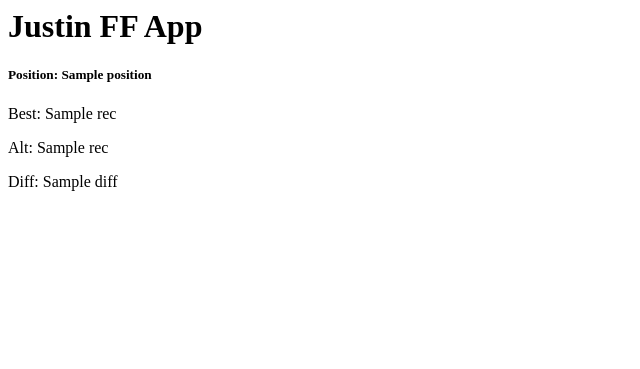
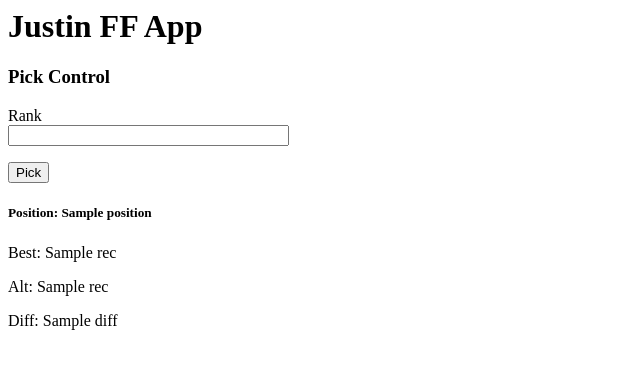
Before and after one commit to jwanderson1326/fantasy_football, a Flask app: template api/app/templates/index.html in a window 1280 px wide. Shown: the top 369 px of the page, without its empty margins (0-640 px from the left). Run offline with Flask 2, Linux system fonts and the light colour scheme; tables that the repository leaves empty hold one stand-in row (values such as "Sample post"); the template is opened without the code that fills it: values that come from a table or form of the project are taken from there, most other values are stand-ins (such as "Sample title", 1, 10 or a date in 2020).

Commit message:
some changes

```diff
--- /dev/null
+++ b/api/app/forms.py
@@ -0,0 +1,7 @@
+from flask_wtf import FlaskForm
+from wtforms import StringField,  SubmitField
+from wtforms.validators import DataRequired
+
+class PickForm(FlaskForm):
+    rank_num = StringField('Rank', validators=[DataRequired()])
+    submit = SubmitField('Pick')
--- a/api/app/templates/index.html
+++ b/api/app/templates/index.html
@@ -4,6 +4,14 @@
     </head>
     <body>
         <h1>Justin FF App</h1>
+        <h3>Pick Control</h3>
+        <form action="" method="post" novalidate>
+          <p>
+            {{ form.rank_num.label }}<br>
+            {{ form.rank_num(size=32) }}
+          </p>
+          <p>{{ form.submit() }}</p>
+        </form>
         {% for rec in recs %}
         <div>
           <h5>Position: {{ rec.position }}</h5>
--- a/api/pyproject.toml
+++ b/api/pyproject.toml
@@ -12,6 +12,7 @@ flask = "^1.0"
 flask_sqlalchemy = "^2.4"
 psycopg2 = "^2.8"
 pytest = "^5.0"
+flask-wtf = "^0.14.2"
 
 
 [tool.poetry.dev-dependencies]
```
Also changed, not shown: api/app/routes.py (+6 -14 lines), 1 other file.
